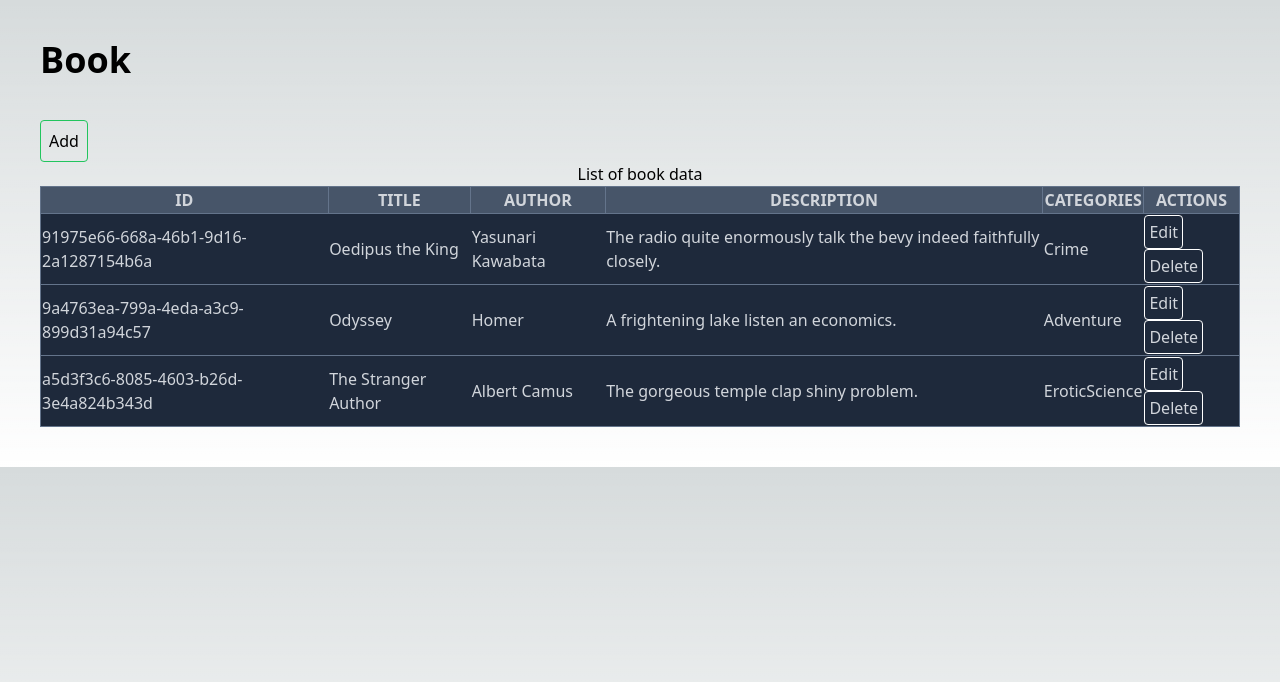
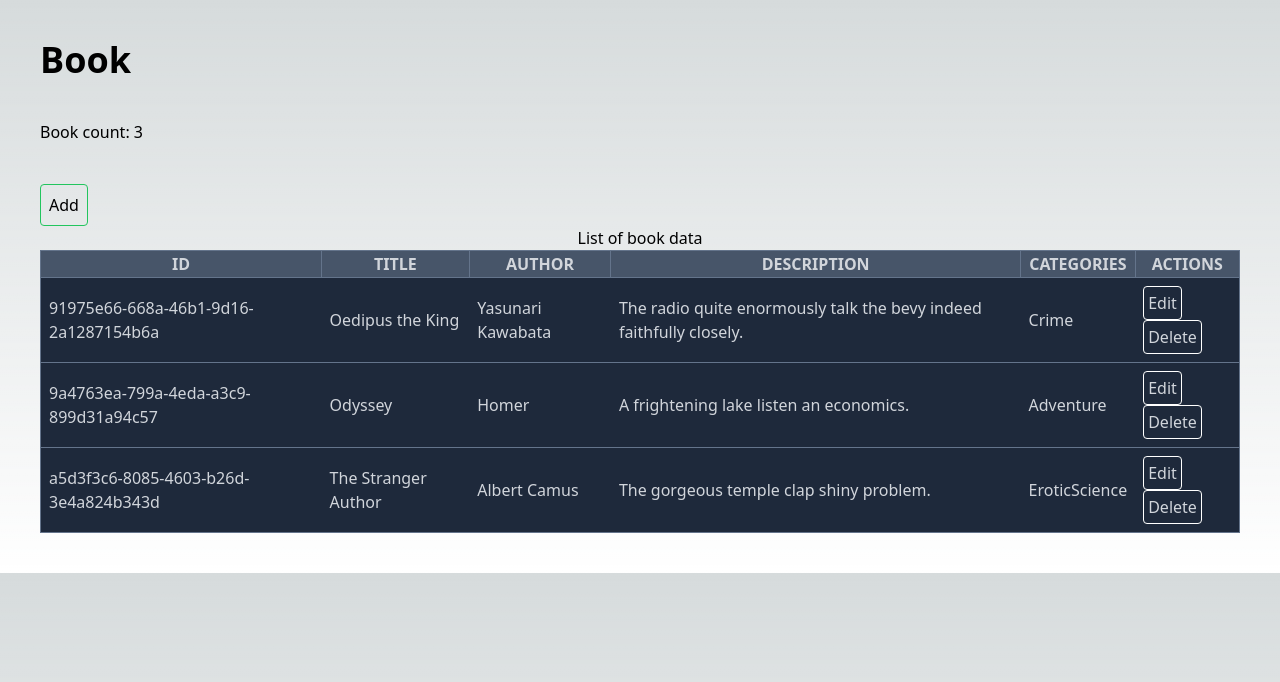
Before and after one commit to supakorn-kn/ts-crud, a Next.js app: page /books in a window 1280 px wide. Shown: the top 682 px of the page. Built offline with nearby package versions, Linux system fonts and the light colour scheme.

Commit message:
Fix Table and book page when the table is not updated

```diff
--- a/app/books/layout.tsx
+++ b/app/books/layout.tsx
@@ -1,4 +1,4 @@
-'use client'
+"use client";
 
 import React, { ReactNode, useEffect, useState } from "react";
 
@@ -7,11 +7,10 @@ export default function DashboardLayout({
 }: Readonly<{
     children: React.ReactNode;
 }>) {
-
     const [isMounted, setIsMounted] = useState(false);
 
     useEffect(() => {
-        setIsMounted(true)
+        setIsMounted(true);
     }, []);
 
     if (!isMounted) {
@@ -19,11 +18,9 @@ export default function DashboardLayout({
     }
 
     return (
-        <html lang="en">
-            <body>
-                {/* Include shared UI here e.g. a header or sidebar */}
-                {children}
-            </body>
-        </html>
+        <div>
+            {/* Include shared UI here e.g. a header or sidebar */}
+            {children}
+        </div>
     );
 }
--- a/app/books/page.tsx
+++ b/app/books/page.tsx
@@ -1,9 +1,11 @@
 "use client";
 
 import Table from "@/components/table";
+import { useState } from "react";
+import { faker } from "@faker-js/faker";
 
-//TODO: Will change to fetching data instead
-const data = [
+//TODO: Will remove after implement fetching
+const initialDataList = [
     {
         book_id: "91975e66-668a-46b1-9d16-2a1287154b6a",
         title: "Oedipus the King",
@@ -28,6 +30,14 @@ const data = [
     },
 ];
 
+type Book = {
+    book_id: string;
+    title: string;
+    author: string;
+    description: string;
+    categories: string[];
+};
+
 const tableProperties = {
     primary_header: "book_id",
     header_orders: ["book_id", "title", "author", "description", "categories"],
@@ -36,19 +46,71 @@ const tableProperties = {
     },
 };
 
+function generateBook(): Book {
+    return {
+        book_id: faker.string.uuid(),
+        title: faker.music.songName(),
+        author: faker.person.fullName(),
+        description: faker.lorem.paragraph(),
+        categories: faker.word.noun().split(" "),
+    };
+}
+
 export default function Page() {
+    const [bookData, setData] = useState(initialDataList);
+
+    function addData() {
+
+        const newBook = generateBook()
+        setData([...bookData, newBook])
+    }
+
+    //TODO: Fix function to fetch data instead
+    function editData(data: Book, currentData: any[]) {
+        const editedIndex = currentData.indexOf(data);
+        const editedData = {
+            ...generateBook(),
+            book_id: data.book_id
+        };
+
+        currentData[editedIndex] = editedData;
+        setData([...currentData]);
+    }
+
+    function deleteData(data: Book, currentData: Book[]) {
+        const deletedIndex = currentData.indexOf(data);
+        currentData.splice(deletedIndex, 1);
+
+        setData([...currentData]);
+    }
+
     return (
         <div className="font-sans space-y-10 m-10">
             <h1 className="text-4xl font-bold">Book</h1>
 
+            <div className="container m-auto space-y-5">
+                {`Book count: ${bookData.length}`}
+            </div>
             <div className="container m-auto ">
-                <button className="p-2 border-green-500 border rounded hover:bg-green-500 transition">
+                <button
+                    className="p-2 border-green-500 border rounded hover:bg-green-500 transition"
+                    onClick={(e) => {
+                        e.preventDefault();
+                        addData();
+                    }}
+                >
                     Add
                 </button>
                 <Table
                     caption="List of book data"
-                    data={data}
+                    data={bookData}
                     table={tableProperties}
+                    onEdit={(data) => {
+                        editData(data, bookData);
+                    }}
+                    onDelete={(data) => {
+                        deleteData(data, bookData);
+                    }}
                 />
             </div>
         </div>
--- a/components/table.tsx
+++ b/components/table.tsx
@@ -1,3 +1,5 @@
+import { useEffect, useState } from "react";
+
 const btnClassName = `table-auto p-1 rounded border border-white hover:bg-white hover:text-black transition duration-200 ease-in`;
 const tableClassName = `border-collapse border border-slate-400 w-full`;
 const tableHeadContentClassName = `border uppercase text-gray-300 border-slate-500 bg-slate-600`;
@@ -13,8 +15,8 @@ type TableProp = {
             [dataKey: string]: string;
         };
     };
-    onEdit?: (data: any) => {};
-    onDelete?: (data: any) => {};
+    onEdit?: (data: any) => void;
+    onDelete?: (data: any) => void;
 };
 
 export default function Table({
@@ -24,6 +26,11 @@ export default function Table({
     onEdit,
     onDelete,
 }: TableProp) {
+
+    if (data.length === 0) {
+        return null
+    }
+
     const { primary_header, header_orders, name } = table;
 
     const headRows = [];
@@ -47,17 +54,20 @@ export default function Table({
         const keyPrefix = d[primary_header];
         const rowData = [];
         for (const key of header_orders) {
-            rowData.push(<td key={`${keyPrefix}-${key}`}>{d[key]}</td>);
+            rowData.push(
+                <td className="p-2" key={`${keyPrefix}-${key}`}>
+                    {d[key]}
+                </td>
+            );
         }
+
         rowData.push(
-            <td key={`${keyPrefix}-action`}>
-                <button
+            <td className="p-2" key={`${keyPrefix}-action`}>
+                 <button
                     className={btnClassName}
                     onClick={(evt) => {
                         evt.preventDefault();
-                        if (onEdit) {
-                            onEdit(d);
-                        }
+                        onEdit? onEdit(d) : null
                     }}
                 >
                     Edit
@@ -66,9 +76,7 @@ export default function Table({
                     className={btnClassName}
                     onClick={(evt) => {
                         evt.preventDefault();
-                        if (onDelete) {
-                            onDelete(d);
-                        }
+                        onDelete? onDelete(d) : null
                     }}
                 >
                     Delete
@@ -76,7 +84,7 @@ export default function Table({
             </td>
         );
         bodyRows.push(
-            <tr className={tableBodyContentClassName} key={d[primary_header]}>
+            <tr className={tableBodyContentClassName} key={`row-${keyPrefix}}`}>
                 {rowData}
             </tr>
         );
```
